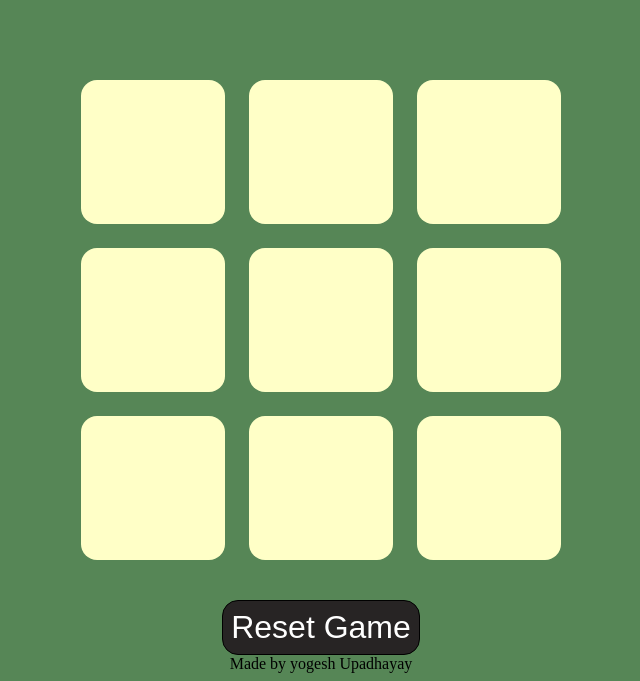
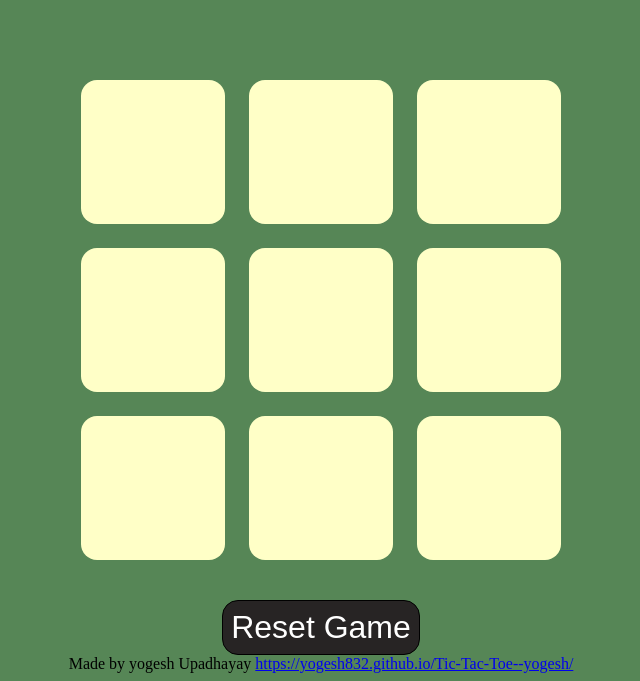
Before and after one commit to yogesh832/Tic-Tac-Toe, a plain HTML site: page index.html in a window 1280 px wide. Shown: the part 133-814 px from the top of the page, without its empty margins (319-959 px from the left). Drawn offline with Linux system fonts and the light colour scheme.

Commit message:
Update index.html

```diff
--- a/index.html
+++ b/index.html
@@ -31,7 +31,7 @@
 
 
  Made by yogesh Upadhayay
-
+<a href="https://yogesh832.github.io/Tic-Tac-Toe--yogesh/">https://yogesh832.github.io/Tic-Tac-Toe--yogesh/</a>
     <script src="./script.js"></script>
 </body>
 </html>
```
